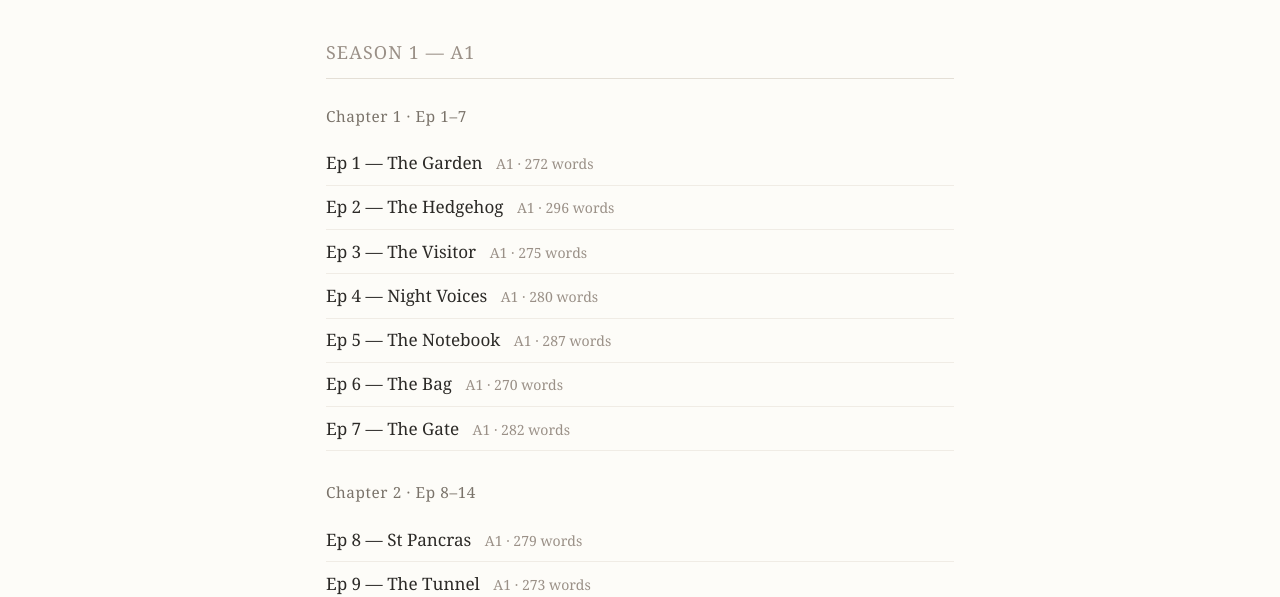
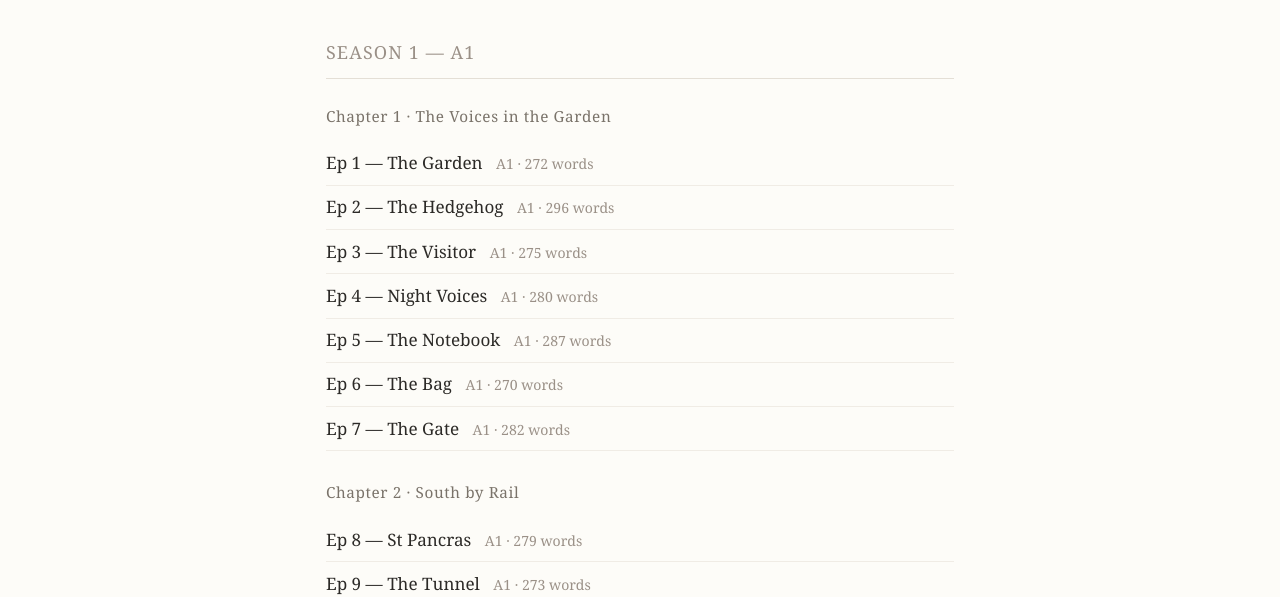
Before and after one commit to morisaki-yuichi/ako-chans-adventure, a Jekyll site: the page built from episodes.md, in a window 1280 px wide. Shown: the part 188-785 px from the top of the page. Built offline with Jekyll 4.4.1, drawn with Linux system fonts in a browser that asks for light colours.

Commit message:
Use chapter titles in episodes page headings

```diff
--- a/episodes.md
+++ b/episodes.md
@@ -10,7 +10,7 @@ permalink: /episodes/
     <h2>Season 1 &mdash; A1</h2>
 
     <div class="chapter-block">
-      <h3>Chapter 1 &middot; Ep 1–7</h3>
+      <h3>Chapter 1 &middot; The Voices in the Garden</h3>
       <ul class="episode-list">
         {% assign s1c1 = site.pages | where: "season", 1 | where: "chapter", 1 | sort: "episode" %}
         {% for ep in s1c1 %}
@@ -23,7 +23,7 @@ permalink: /episodes/
     </div>
 
     <div class="chapter-block">
-      <h3>Chapter 2 &middot; Ep 8–14</h3>
+      <h3>Chapter 2 &middot; South by Rail</h3>
       <ul class="episode-list">
         {% assign s1c2 = site.pages | where: "season", 1 | where: "chapter", 2 | sort: "episode" %}
         {% for ep in s1c2 %}
```
Also changed, not shown: CLAUDE.md (+1 -1 lines).
